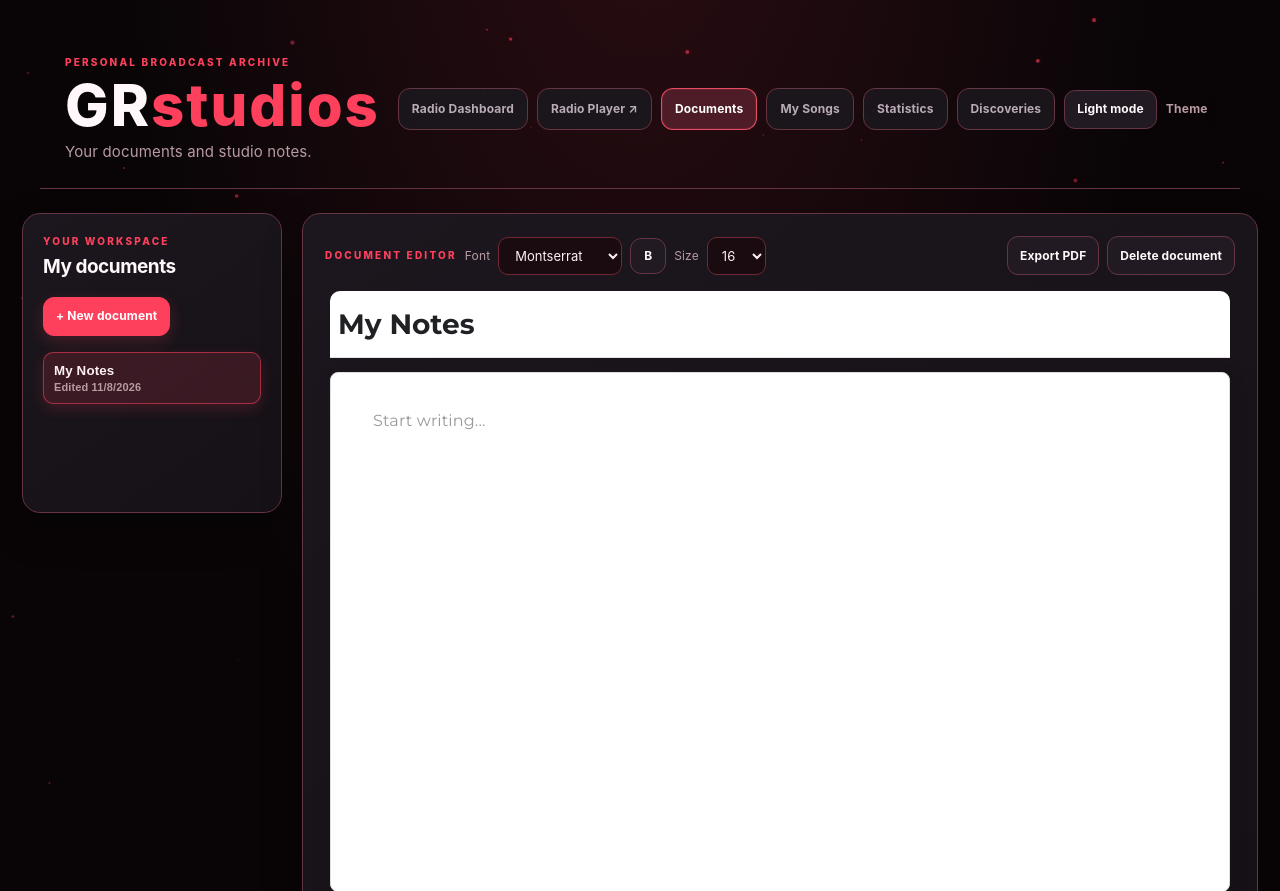
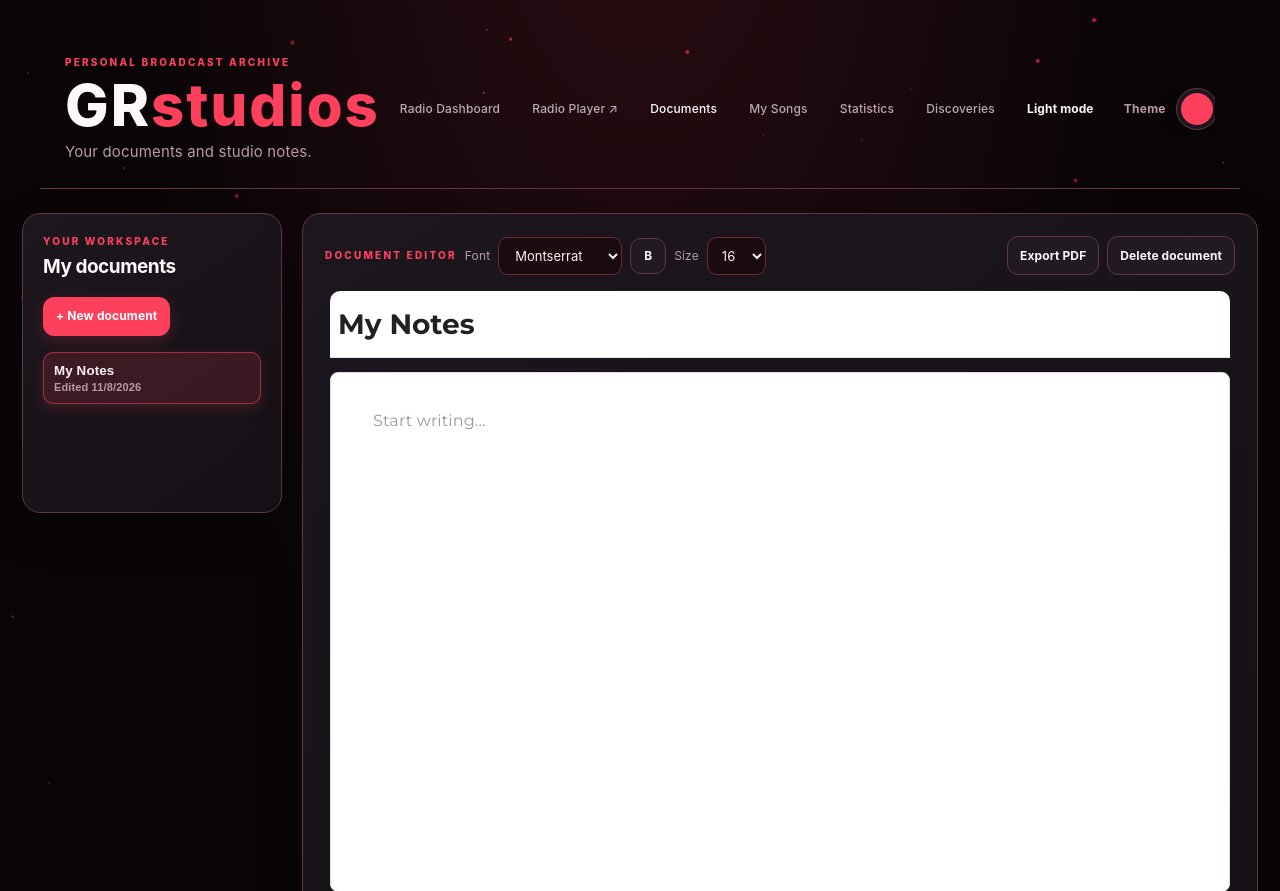
Before and after one commit to charlesrenard06-art/Quad-Radio, a Flask app: page /notes in a window 1280 px wide. Shown: the top 891 px of the page. Run offline with Flask 3, Linux system fonts and the light colour scheme; data comes from the database, SQL or seed files in the repository.

Commit message:
Release Quad Radio 1.4.3

```diff
--- a/static/style.css
+++ b/static/style.css
@@ -2111,3 +2111,86 @@ body > *:not(#quad-particles) {
         font-size: 12px;
     }
 }
+
+/* QUAD RADIO 1.4.2 — CLEAN SPACED TEXT NAVIGATION */
+
+nav,
+.site-nav,
+.page-nav,
+.nav-links,
+.nav-tabs,
+.navbar,
+.tabs {
+    display: flex !important;
+    flex-direction: row !important;
+    flex-wrap: nowrap !important;
+    align-items: center !important;
+    justify-content: space-between !important;
+    gap: clamp(14px, 2.2vw, 30px) !important;
+    width: 100%;
+    max-width: 100%;
+    min-width: 0;
+    overflow-x: auto;
+    overflow-y: hidden;
+    white-space: nowrap;
+    scrollbar-width: none;
+    -webkit-overflow-scrolling: touch;
+}
+
+nav::-webkit-scrollbar,
+.site-nav::-webkit-scrollbar,
+.page-nav::-webkit-scrollbar,
+.nav-links::-webkit-scrollbar,
+.nav-tabs::-webkit-scrollbar,
+.navbar::-webkit-scrollbar,
+.tabs::-webkit-scrollbar {
+    display: none;
+}
+
+nav a,
+nav button,
+.site-nav a,
+.page-nav a,
+.nav-links a,
+.nav-tabs a,
+.navbar a,
+.tabs a {
+    flex: 0 0 auto !important;
+    display: inline-flex;
+    align-items: center;
+    justify-content: center;
+    padding: 9px 2px !important;
+    margin: 0 !important;
+    background: transparent !important;
+    border: 0 !important;
+    border-radius: 0 !important;
+    box-shadow: none !important;
+    text-decoration: none;
+    white-space: nowrap;
+    line-height: 1.3;
+    font-weight: 500;
+    transition: opacity 0.18s ease;
+}
+
+nav a:hover,
+.site-nav a:hover,
+.page-nav a:hover,
+.nav-links a:hover,
+.nav-tabs a:hover,
+.navbar a:hover,
+.tabs a:hover {
+    opacity: 0.7;
+}
+
+@media (max-width: 600px) {
+    nav,
+    .site-nav,
+    .page-nav,
+    .nav-links,
+    .nav-tabs,
+    .navbar,
+    .tabs {
+        justify-content: flex-start !important;
+        gap: 22px !important;
+    }
+}
```
Also changed, not shown: 2 other files.
